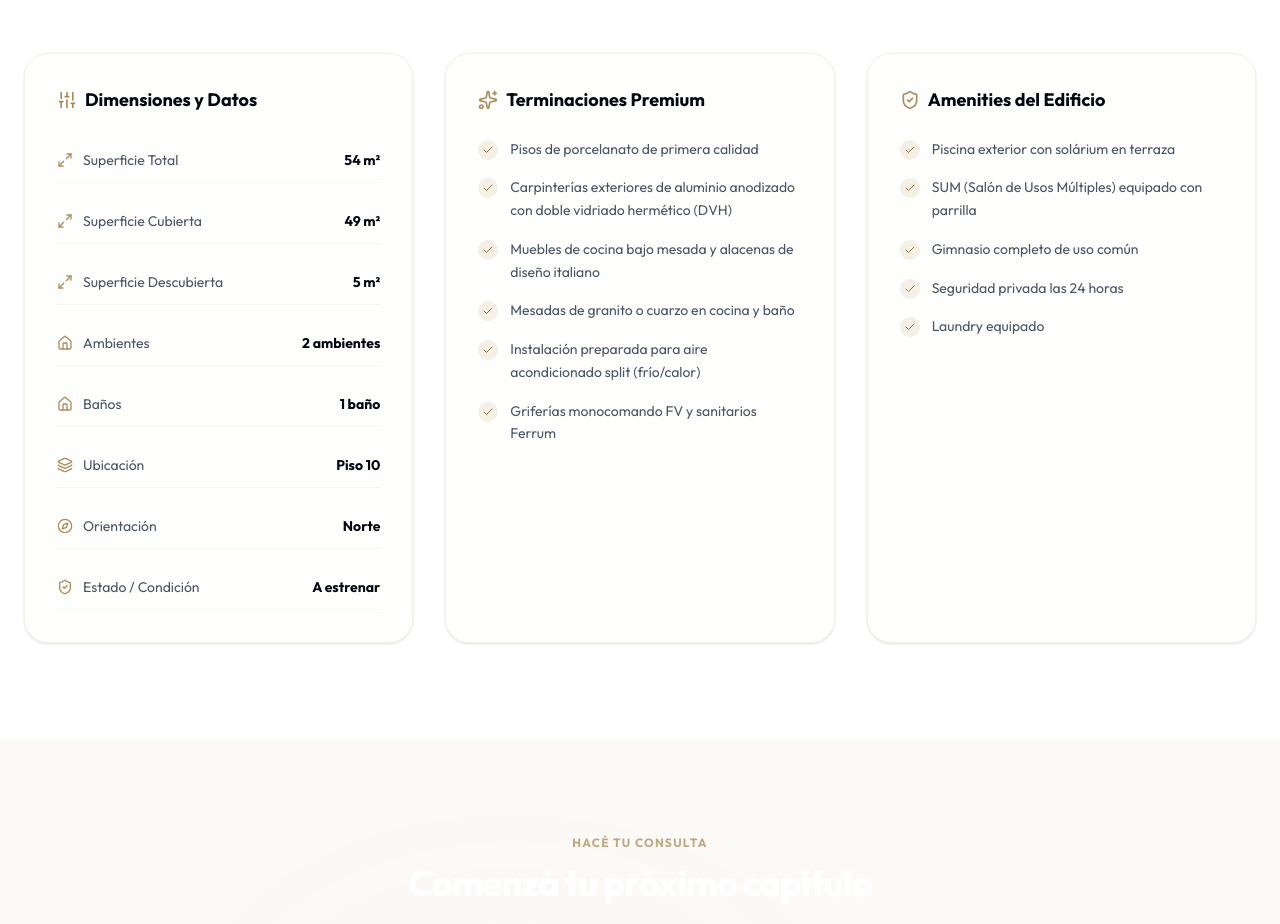
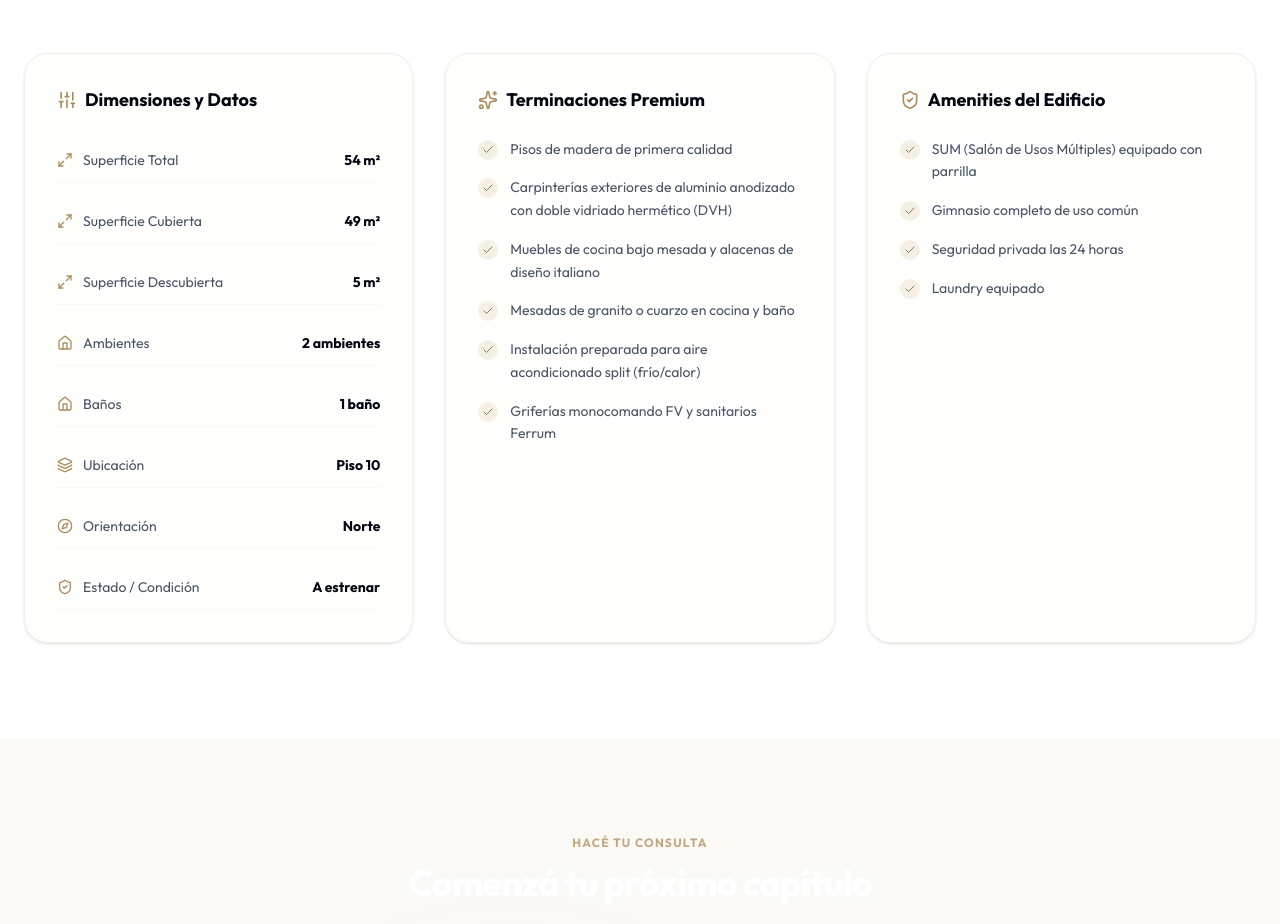
Before and after one commit to nicotorreiro2002-ops/showroom-inmobiliario-palermo, a React (Vite) app: page / in a window 1280 px wide. Shown: the part 4100-5024 px from the top of the page. Built offline with nearby package versions, Linux system fonts and the light colour scheme.

Commit message:
Actualizar showroom

```diff
--- a/src/data/projectData.js
+++ b/src/data/projectData.js
@@ -114,7 +114,7 @@ export const projectData = {
 
     // Lista de terminaciones principales de la unidad
     finishes: [
-      "Pisos de porcelanato de primera calidad",
+      "Pisos de madera de primera calidad",
       "Carpinterías exteriores de aluminio anodizado con doble vidriado hermético (DVH)",
       "Muebles de cocina bajo mesada y alacenas de diseño italiano",
       "Mesadas de granito o cuarzo en cocina y baño",
@@ -124,7 +124,6 @@ export const projectData = {
 
     // Lista de amenities comunes del edificio (dejar array vacío [] si no tiene)
     amenities: [
-      "Piscina exterior con solárium en terraza",
       "SUM (Salón de Usos Múltiples) equipado con parrilla",
       "Gimnasio completo de uso común",
       "Seguridad privada las 24 horas",
@@ -135,11 +134,11 @@ export const projectData = {
   // Información de contacto directo
   contact: {
     // Código de país + número sin espacios ni signos (ej: 5491112345678)
-    whatsapp: "5491112345678",
+    whatsapp: "5491162821303",
     // Dirección de correo electrónico de recepción
-    email: "ventas@brigospalermo.com",
+    email: "nicotorreiro2002@gmail.com",
     // Mensaje predeterminado que se enviará por WhatsApp al hacer click
-    message: "Hola! Estoy interesado en la Unidad 1982 de Brigos Palermo. ¿Me podrían enviar más información?",
+    message: "Hola! Estoy interesado en la Unidad del piso 10A de Brigos Palermo. ¿Me podrían enviar más información?",
     // Texto comercial que acompaña la sección de contacto
     commercialText: "Coordiná una reunión virtual o visitá nuestro showroom en Palermo para conocer el departamento modelo."
   }
```
